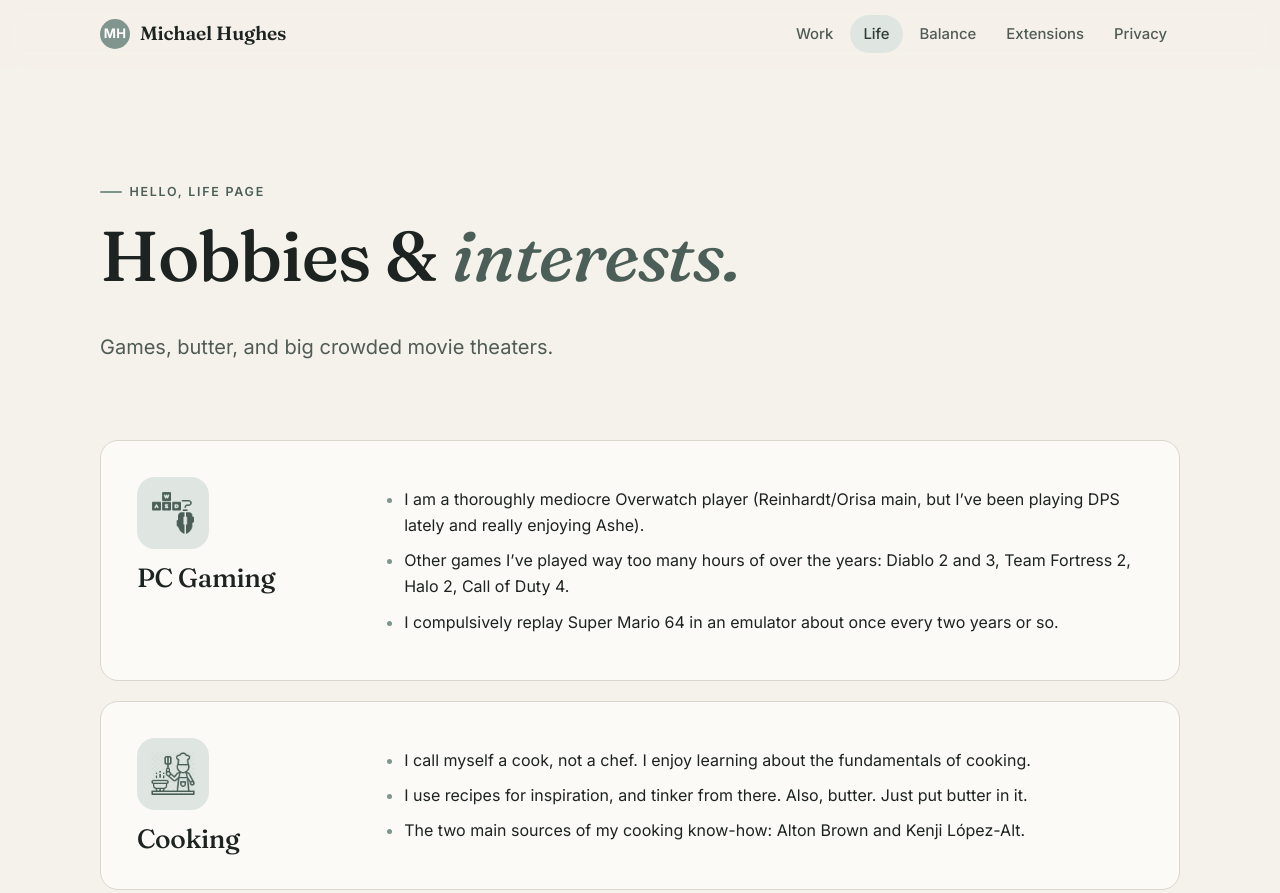
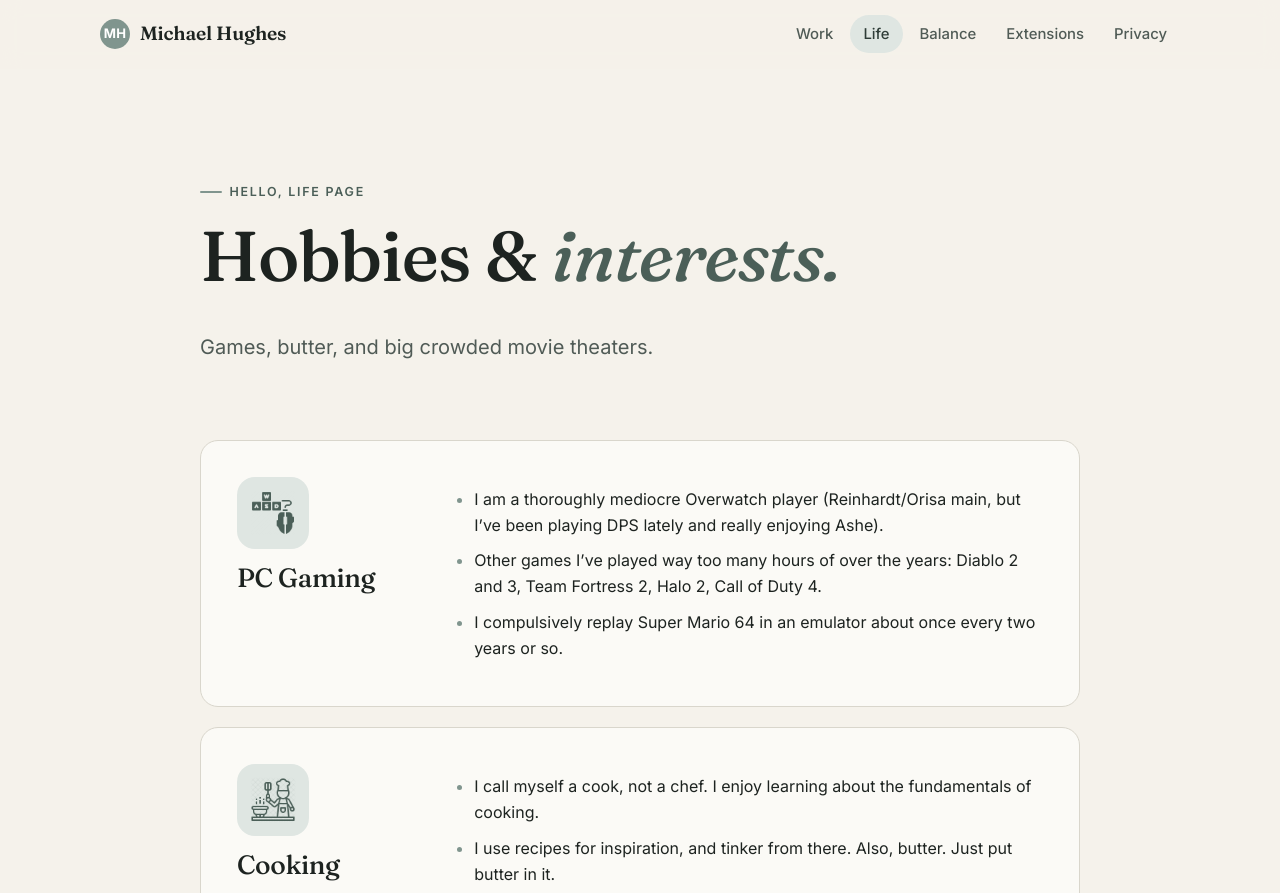
Before and after one commit to mehughes124/mehughes124.github.io, a plain HTML site: page life.html in a window 1280 px wide. Shown: the top 893 px of the page. Drawn offline with Linux system fonts and the light colour scheme.

Commit message:
Unify name styling on homepage, narrow content cards on work/life/balance
Co-Authored-By: Claude Opus 5.5 <noreply@anthropic.com>
Claude-Session: https://claude.ai/code/session_016NAAJzgFAFNUrQRPqc1VEb

```diff
--- a/life.html
+++ b/life.html
@@ -28,12 +28,12 @@
     </header>
 
     <main>
-      <section class="wrap page-hero">
+      <section class="wrap mid page-hero">
         <p class="eyebrow">Hello, life page</p>
         <h1>Hobbies &amp; <em>interests.</em></h1>
         <p class="lede">Games, butter, and big crowded movie theaters.</p>
       </section>
-      <section class="wrap entries">
+      <section class="wrap mid entries">
         <article class="entry">
           <div class="entry-side">
             <span class="glyph"><i style="--src: url('Images/PCGaming_logo.webp')"></i></span>
--- a/styles.css
+++ b/styles.css
@@ -99,6 +99,7 @@ li::marker { color: var(--sage); }
 
 .wrap { width: min(var(--max), 100% - 48px); margin-inline: auto; }
 .wrap.narrow { width: min(var(--read), 100% - 48px); }
+.wrap.mid { width: min(880px, 100% - 48px); }
 
 .eyebrow {
   font-family: var(--sans);
@@ -224,7 +225,7 @@ li::marker { color: var(--sage); }
   gap: clamp(32px, 6vw, 80px);
   align-items: center;
 }
-.home-hero h1 { font-size: clamp(3rem, 7.5vw, 5.6rem); max-width: 9ch; }
+.home-hero h1 { font-size: clamp(3rem, 7.5vw, 5.6rem); max-width: 7ch; }
 .home-hero h1 em { font-style: italic; color: var(--sage-deep); font-variation-settings: "SOFT" 100, "opsz" 144; }
 .home-hero .lede { font-size: 1.2rem; color: var(--ink-soft); max-width: 40ch; margin-top: 1.2rem; }
 
@@ -355,7 +356,7 @@ li::marker { color: var(--sage); }
 
 .entry {
   display: grid;
-  grid-template-columns: 200px 1fr;
+  grid-template-columns: 170px 1fr;
   gap: clamp(20px, 4vw, 48px);
   padding: clamp(24px, 3.5vw, 36px);
   background: var(--paper-raised);
```
Also changed, not shown: balance.html (+2 -2 lines), index.html (+1 -1 lines), work.html (+2 -2 lines).
